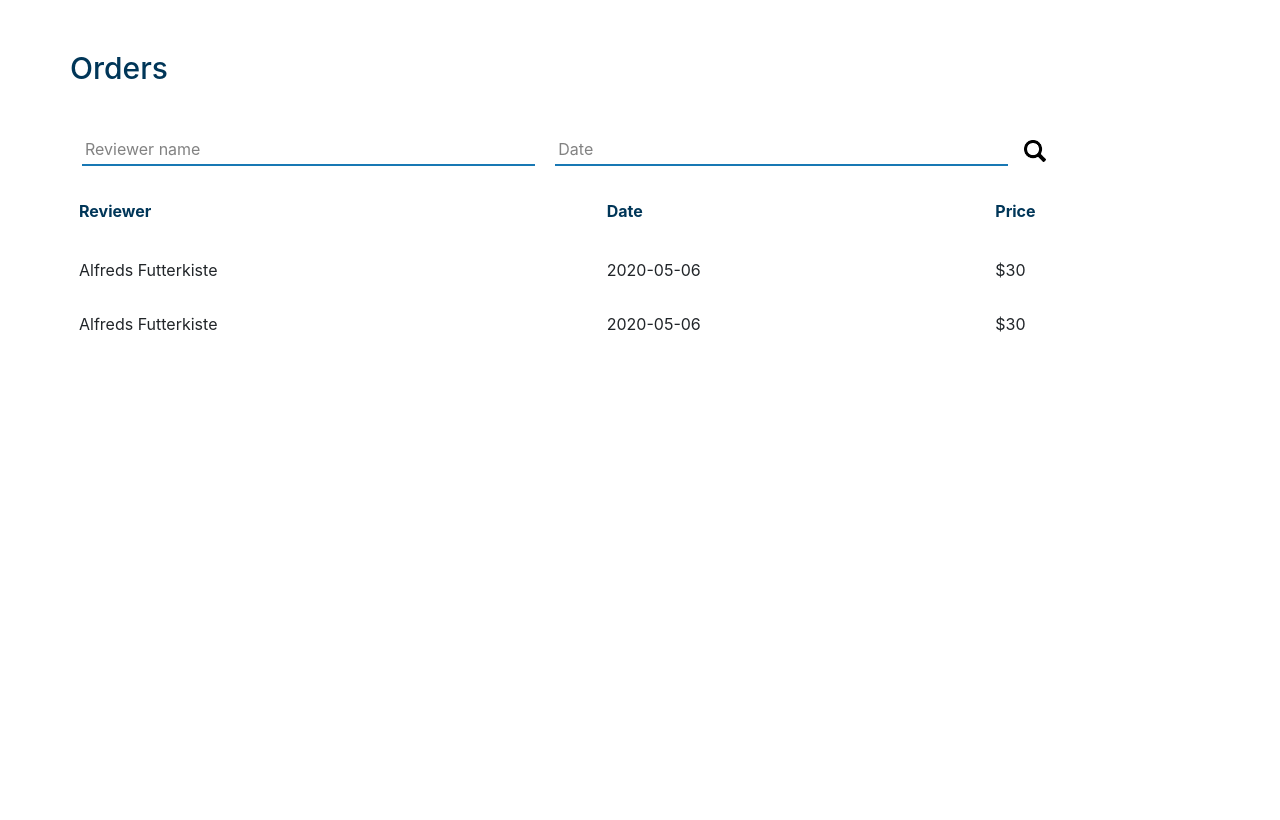
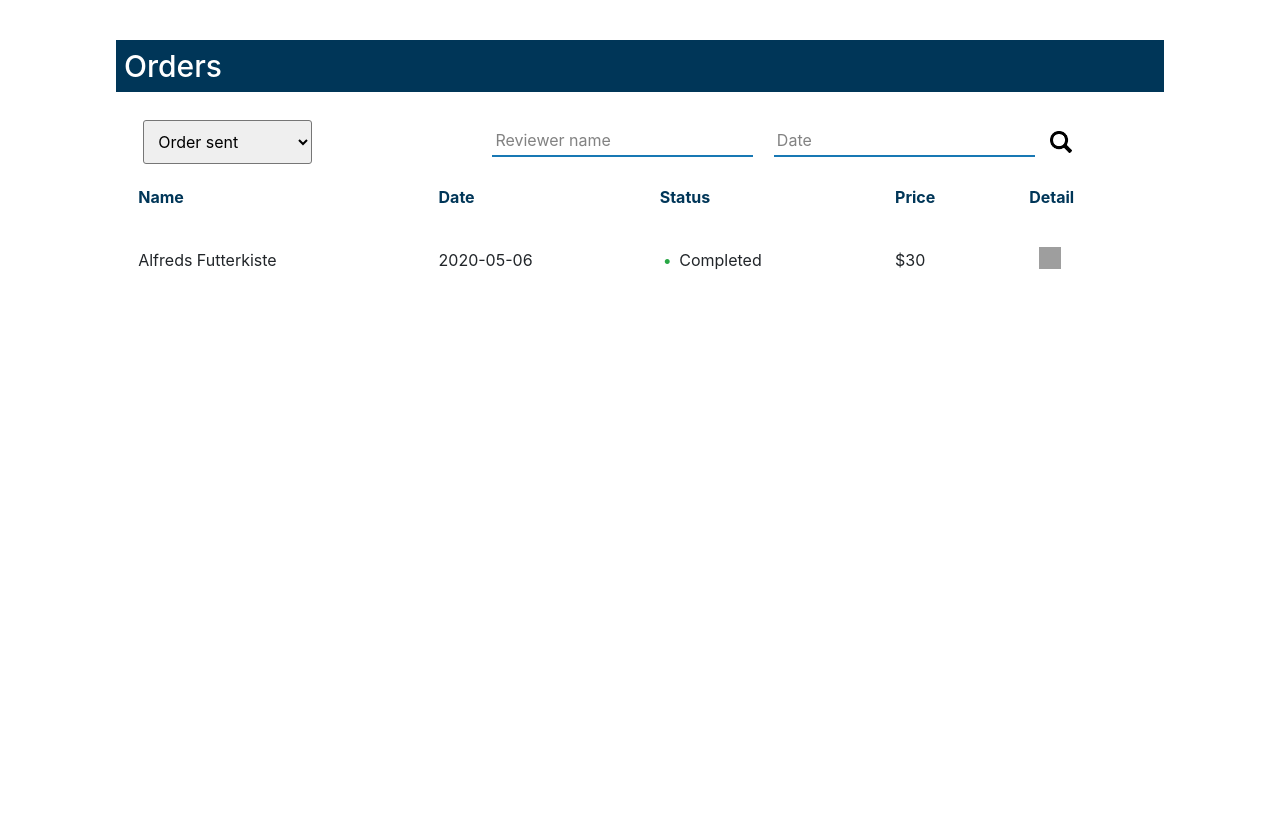
Before and after one commit to cathyli247/CSDS-395-Resume-Review, a Django app: page /order/ in a window 1280 px wide. Run offline with Django 3.2, Linux system fonts and the light colour scheme; some libraries are stand-ins or nearby versions; grey boxes are pictures that could not be loaded.

Commit message:
order page update

```diff
--- a/resume_review/templates/order.html
+++ b/resume_review/templates/order.html
@@ -18,32 +18,50 @@
             <div class='order-title'> <h2>Orders </h2></div>
 
             <!-- Search -->
-            <div class="order-search">
-                <form>
+            <div class="order-search row">
+                <div class="col-sm-4 order-col-element" >
+                    <select id="order-select">
+                        <option value="user">Order sent</option>
+                        <option value="reviewer">Order Receviced</option>
+                    </select>
+                </div>
+                <div class="col-sm-8 order-col-element" >
+                    <form id='order-srch-form'>
                         <input type="text" placeholder="Reviewer name">
                         <input type="text" placeholder="Date">
                         <button type="submit"> <img src="{% static 'img/search_icon.png' %}"> </button>
                     </form>
                 </div>
+            </div>
 
             <!-- order table -->
             <section class='order-table'>
                 <table>
+                    <thead>
                         <tr>
-                        <th>Reviewer</th>
+                            <th>Name</th>
                             <th>Date</th>
+                            <th>Status</th>
                             <th>Price</th>
+                            <th>Detail</th>
                         </tr>
+                    </thead>
+                    <tbody>
                         <tr data-href= '#'>
                             <td>Alfreds Futterkiste</td>
                             <td>2020-05-06</td>
+                            <td>
+                            <!-- text-info:comfirmed, test-waring:pending, text-danger:rejected-->
+                            <span class="status text-success">•</span>
+                            Completed
+                            </td>
                             <td>$30</td>
+                            <td class='go-to-detail'>
+                                <label href='#'> <img src="{% static 'img/right-arrow.png' %}"> </button>
+                            </td>
                         </tr>
-                    <tr>
-                        <td>Alfreds Futterkiste</td>
-                        <td>2020-05-06</td>
-                        <td>$30</td>
-                    </tr>
+                    </tbody>
+                </table>
             </section>
         </section>
     </body>
--- a/static/css/orderpage.css
+++ b/static/css/orderpage.css
@@ -1,15 +1,19 @@
-.order-section{ height: 100vh; margin: auto; margin-top: 20px;}
+
+.order-section{ height: 100vh; margin: auto; margin-top: 20px; width: 85%;}
 
 h2 {
-    margin-left: 50px;
     margin-top: 10px;
     margin-bottom: 10px;
-    color: #003658;
+    color: #fff;
     font-size: 30px;
+    width: 100%;
+    margin:auto;
+    background-color: #003658;
+    padding: 8px;
 }
 
 .confirm-field{
-    width: 90%;
+    width: 100%;
     height: 90%;
     margin-top: 10px;
     margin-bottom: 10px;
@@ -17,7 +21,7 @@ h2 {
 }
 .confirm-option{
     float: right;
-    width:70px;
+    width: 70px;
     color: #fff;
     margin: 2px;
     margin-top: 30px;
@@ -37,11 +41,28 @@ body.showConfirmStatus #confirm-status {
 }
 
 .order-title { padding: 20px;}
+#order-select{
+    padding:10px;
+    border-radius: 3px;
+    margin-top:3px;
+}
+#order-srch-form{
+    width: 100%;
+    float:right;
+}
 .order-search {
-    width: 90%;
-    padding: 10px;
+    width: 95%;
+    padding: 5px;
     margin: auto;
 }
+.go-to-detail{
+    margin: auto;
+}
+td label{
+    margin-left:10px;
+    cursor: pointer;
+}
+
 
 form { align-items: center;}
 input{
@@ -68,7 +89,7 @@ th{ padding: 15px 20px 20px 15px;}
 th { color: #003658;}
 td{ padding: 15px;}
 table {
-    width: 90%;
+    width: 95%;
     margin: auto;
     background-color: #fff;
 }
@@ -102,12 +123,12 @@ span { margin: 3px;}
     margin-top: -3px;
     width: 90%;
 }
-.upload-field{ width: 90%; margin: auto;}
+.upload-field{ width: 95%; margin: auto;}
 .upload-form{ width: 90%; float: left;}
 p { margin-top: 10px; color: #003658; font-weight: bold;}
 .uploaded-files { width: 90%;}
 
-.rating-field{ width: 90%; margin: auto; margin-top: 30px; margin-bottom: 80px;}
+.rating-field{ width: 95%; margin: auto; margin-top: 30px; margin-bottom: 80px;}
 #direct-to-rate{ color:#fff}
 a:hover{ text-decoration: none;}
 .show-rating-btn{
```
Lines whose indentation alone changed are shown as unchanged.
